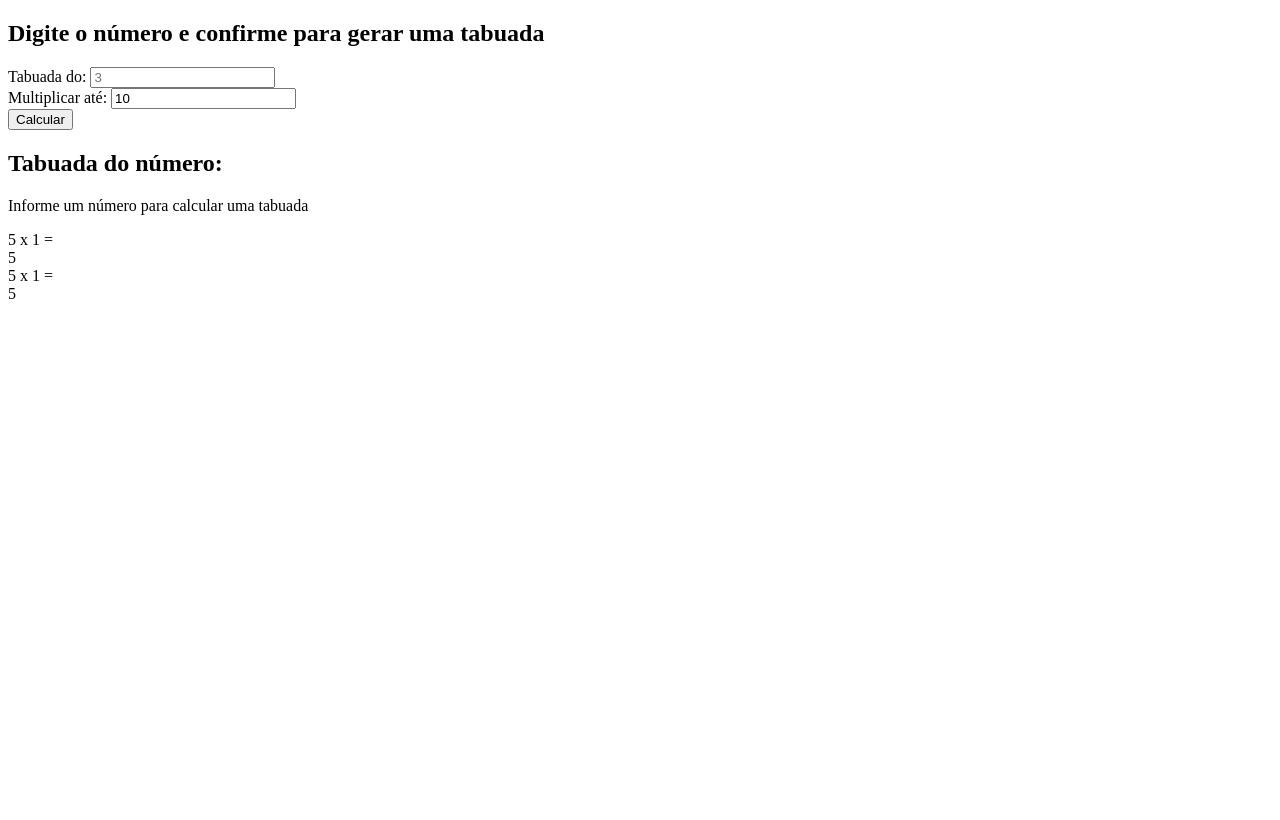
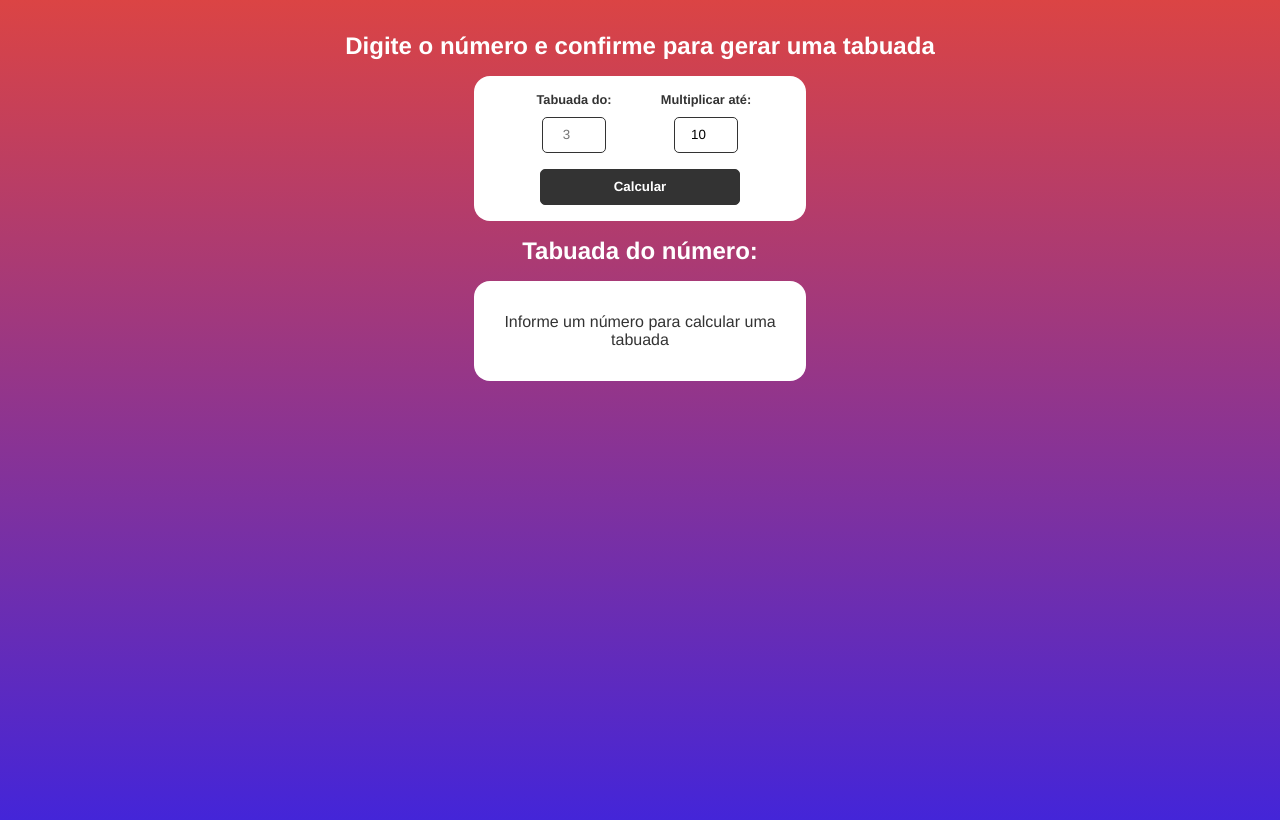
Before and after one commit to kauamassei/tabuadaJS, a plain HTML site: page index.html in a window 1280 px wide. Drawn offline with Linux system fonts and the light colour scheme.

Commit message:
feat: add css

```diff
--- a/index.html
+++ b/index.html
@@ -1,5 +1,5 @@
 <!DOCTYPE html>
-<html lang="en">
+<html lang="pt-br">
 <head>
     <meta charset="UTF-8">
     <meta name="viewport" content="width=device-width, initial-scale=1.0">
@@ -26,14 +26,7 @@
         <h2 id="multiplication-title">Tabuada do número: <span></span></h2>
         <div id="multiplication-operations">
             <p>Informe um número para calcular uma tabuada</p>
-            <div class="row">
-                <div class="operation">5 x 1 =</div>
-                <div class="result">5</div>
-            </div>
-            <div class="row">
-                <div class="operation">5 x 1 =</div>
-                <div class="result">5</div>
-            </div>
+
         </div>
     </div>
 </body>
--- a/src/css/styles.css
+++ b/src/css/styles.css
@@ -0,0 +1,97 @@
+* {
+    margin: 0;
+    padding: 0;
+    font-family: Helvetica;
+}
+
+body {
+
+    text-align: center;
+    padding: 2rem;
+    min-height: 100vh;
+    background: linear-gradient(180deg, #db4444 0%, #3f24dd 98%);
+    color: #fff;
+}
+
+h2 {
+    margin-bottom: 1rem;
+}
+
+#multiplication-form {
+    display: flex;
+    justify-content: center;
+    align-items: center;
+    flex-wrap: wrap;
+    max-width: 300px;
+    margin: 1rem auto;
+    padding: 1rem;
+    background-color: #fff;
+    border-radius: 1rem;
+    color: #333;
+
+}
+
+.form-control {
+    display: flex;
+    flex-direction: column;
+    align-items: center;
+    width: 100px;
+    margin: 0 1rem;
+}
+
+.form-control label {
+    margin-bottom: 0.6rem;
+    font-size: 0.8rem;
+    font-weight: bold;
+}
+
+.form-control input {
+    margin-bottom: 1rem;
+    flex: 1;
+    padding: 0.6rem 0.4rem;
+    border: 1px solid #333;
+    width: 50px;
+    border-radius: 5px;
+    text-align: center;
+}
+
+#multiplication-form input[type="submit"] {
+    max-height: 50px;
+    padding: 0.6rem 1.2rem;
+    width: 200px;
+    color: #fff;
+    background-color: #333;
+    border: 1px solid #333;
+    border-radius: 5px;
+    cursor: pointer;
+    font-weight: bold;
+}
+
+#multiplication-operations {
+    display: flex;
+    flex-direction: column;
+    align-items: center;
+    max-width: 300px;
+    margin: 1rem auto;
+    padding: 2rem 1rem;
+    background-color: #fff;
+    color: #333;
+    border-radius: 1rem;
+}
+
+#multiplication-operations .row{
+    display: flex;
+    justify-content: center;
+    border: 1px solid #ccc;
+    border-bottom: none;
+    padding: 0.5rem;
+    width: 150px;
+}
+
+#multiplication-operations .row:last-child {
+    border-bottom: 1px solid #ccc;
+}
+
+#multiplication-operations .result {
+    margin-left: 0.4rem;
+}
```
